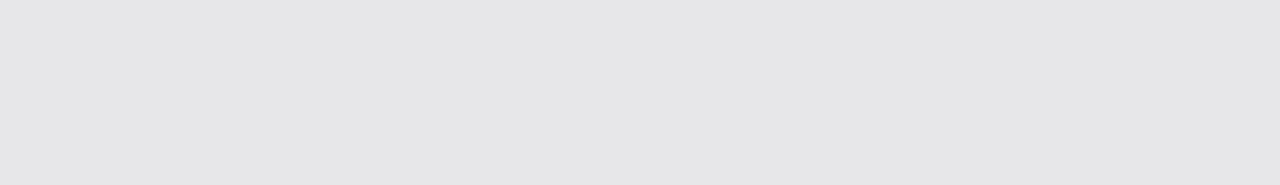
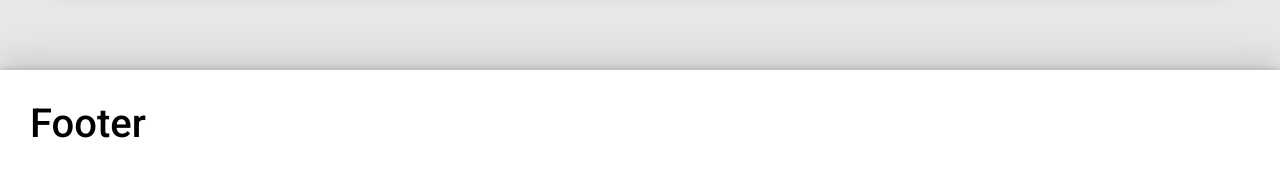
Before and after one commit to Manu-Marques/Projet-ARTISENBOIS, a React (Create React App) app: page /chambre/product in a window 1280 px wide. Shown: the part 612-797 px from the top of the page. Built offline with nearby package versions, Linux system fonts and the light colour scheme.

Commit message:
Created footer

```diff
--- a/src/components/App/App.js
+++ b/src/components/App/App.js
@@ -7,6 +7,7 @@ import Contact from '../Contact';
 import Chambre from '../Chambre';
 import Product from '../Product';
 import React from 'react';
+import Footer from '../Footer';
 import { Routes, Route } from 'react-router-dom';
 
 
@@ -21,6 +22,7 @@ function App() {
     <Route path="/chambre" element={<Chambre />} />
     <Route path="/chambre/product" element={<Product />} />
 </Routes>
+    <Footer/>
     </div>
   );
 }
--- /dev/null
+++ b/src/components/Footer/index.js
@@ -0,0 +1,9 @@
+import './styles.scss';
+
+export default function Footer () {
+    return (
+        <div className="footer">
+            <h1>Footer</h1>
+        </div>
+    )
+}
--- /dev/null
+++ b/src/components/Footer/styles.scss
@@ -0,0 +1,11 @@
+@import './../Styles/index.scss';
+
+.footer{
+    background: white;
+    color: black;
+    width: 100%;
+    display: flex;
+    justify-content: space-between ;
+    bottom: 0;
+    padding: 30px;
+    box-shadow: rgba(0, 0, 0, 0.25) 0px 54px 55px, rgba(0, 0, 0, 0.12) 0px -12px 30px, rgba(0, 0, 0, 0.12) 0px 4px 6px, rgba(0, 0, 0, 0.17) 0px 12px 13px, rgba(0, 0, 0, 0.09) 0px -3px 5px;}
--- a/src/components/Product/styles.scss
+++ b/src/components/Product/styles.scss
@@ -19,7 +19,7 @@ margin: 0 auto;
 padding: 20px;
 margin-top: 5%;
 box-shadow: rgba(0, 0, 0, 0.35) 0px 5px 15px;
-margin-bottom: 15px;
+margin-bottom: 85px;
 justify-content: space-around;
 display: flex;
 
@@ -148,9 +148,3 @@ display: flex;
     margin: 0 auto 0 50px;
     width: 40%;
  }
-
- .container3 hr{
-   height: 2px;
-   background: #222;
-   margin-bottom: 5px;
- }
```
